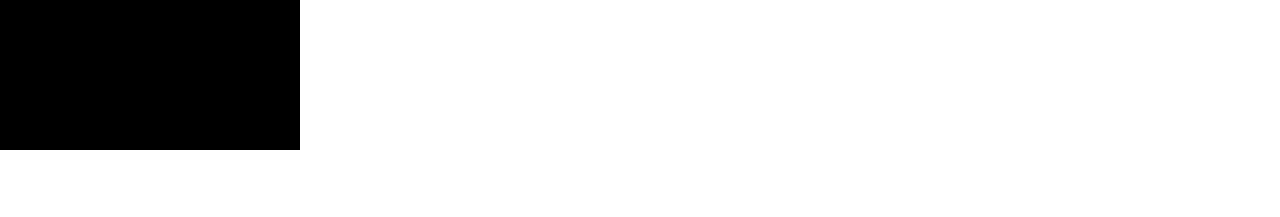
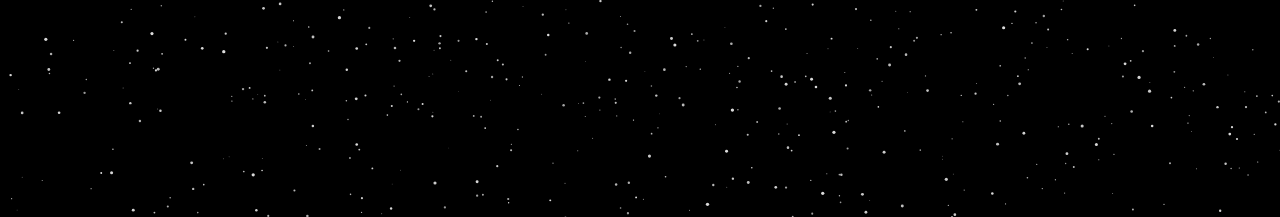
Before and after one commit to TraceCohenTech/landingpage2, a plain HTML site: page index.html in a window 1280 px wide. Shown: the top 217 px of the page. Drawn offline with Linux system fonts and the light colour scheme; animation ran at ten frames a second.

Commit message:
Update index.html

```diff
--- a/index.html
+++ b/index.html
@@ -62,7 +62,102 @@
         <div class="category" id="re-imagine-world">Re-Imagine The World</div>
     </div>
     <script>
-        // ... (keep the existing JavaScript code for the star field and black hole effect) ...
+        const canvas = document.getElementById('canvas');
+        const ctx = canvas.getContext('2d');
+        let stars = [];
+        let mouse = { x: 0, y: 0 };
+
+        const settings = {
+            starCount: 1500,
+            minStarSize: 0.5,
+            maxStarSize: 2,
+            blackHoleRadius: 50,
+            gravitationalPull: 0.15,
+            starSpeed: 0.5
+        };
+
+        function resizeCanvas() {
+            canvas.width = window.innerWidth;
+            canvas.height = window.innerHeight;
+            createStars();
+        }
+
+        function createStars() {
+            stars = [];
+            for (let i = 0; i < settings.starCount; i++) {
+                stars.push({
+                    x: Math.random() * canvas.width,
+                    y: Math.random() * canvas.height,
+                    size: Math.random() * (settings.maxStarSize - settings.minStarSize) + settings.minStarSize,
+                    speed: Math.random() * settings.starSpeed + 0.1,
+                    angle: Math.random() * Math.PI * 2,
+                    twinkle: Math.random()
+                });
+            }
+        }
+
+        function updateAndDrawStars() {
+            ctx.clearRect(0, 0, canvas.width, canvas.height);
+
+            // Draw black hole
+            const gradient = ctx.createRadialGradient(mouse.x, mouse.y, 0, mouse.x, mouse.y, settings.blackHoleRadius);
+            gradient.addColorStop(0, 'rgba(0, 0, 0, 1)');
+            gradient.addColorStop(1, 'rgba(0, 0, 0, 0)');
+            ctx.fillStyle = gradient;
+            ctx.beginPath();
+            ctx.arc(mouse.x, mouse.y, settings.blackHoleRadius, 0, Math.PI * 2);
+            ctx.fill();
+
+            stars.forEach(star => {
+                const dx = mouse.x - star.x;
+                const dy = mouse.y - star.y;
+                const distance = Math.sqrt(dx * dx + dy * dy);
+
+                if (distance < settings.blackHoleRadius) {
+                    // Star is inside the black hole, reset its position
+                    star.x = Math.random() * canvas.width;
+                    star.y = Math.random() * canvas.height;
+                } else {
+                    // Calculate gravitational pull
+                    const force = settings.gravitationalPull / (distance * distance);
+                    star.angle = Math.atan2(dy, dx) + Math.PI / 2;
+                    star.speed += force;
+
+                    // Move star
+                    star.x += Math.cos(star.angle) * star.speed;
+                    star.y += Math.sin(star.angle) * star.speed;
+
+                    // Slow down star
+                    star.speed *= 0.99;
+
+                    // Wrap around screen edges
+                    if (star.x < 0) star.x = canvas.width;
+                    if (star.x > canvas.width) star.x = 0;
+                    if (star.y < 0) star.y = canvas.height;
+                    if (star.y > canvas.height) star.y = 0;
+                }
+
+                // Twinkling effect
+                star.twinkle += 0.05;
+                const twinkle = Math.sin(star.twinkle) * 0.3 + 0.7;
+
+                ctx.beginPath();
+                ctx.arc(star.x, star.y, star.size * twinkle, 0, Math.PI * 2);
+                ctx.fillStyle = `rgba(255, 255, 255, ${twinkle})`;
+                ctx.fill();
+            });
+
+            requestAnimationFrame(updateAndDrawStars);
+        }
+
+        window.addEventListener('resize', resizeCanvas);
+        canvas.addEventListener('mousemove', (e) => {
+            mouse.x = e.clientX;
+            mouse.y = e.clientY;
+        });
+
+        resizeCanvas();
+        updateAndDrawStars();
 
         // Add this at the end of the script to make categories interactive
         document.querySelectorAll('.category').forEach(category => {
```
